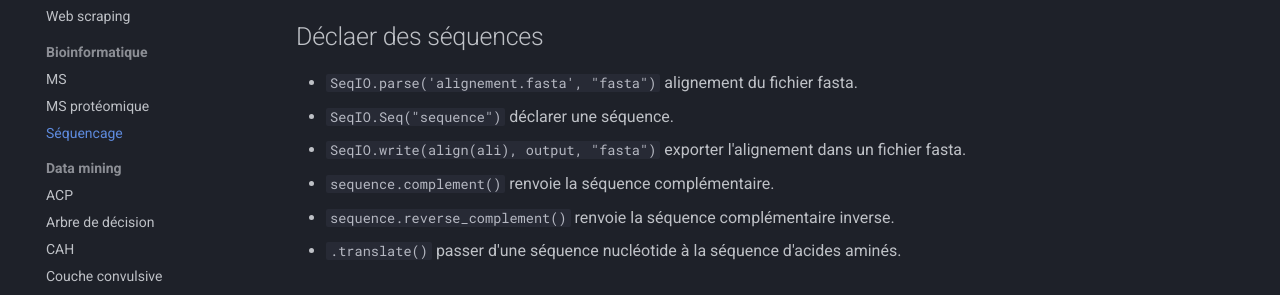
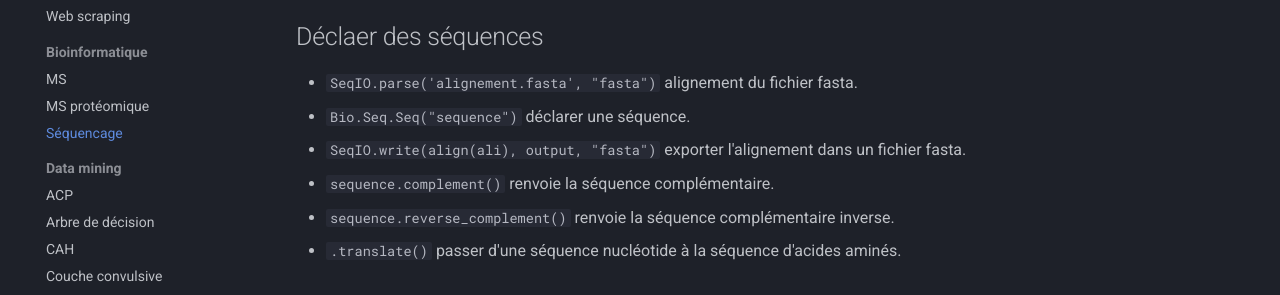
Before and after one commit to gdemare/Informatique, an MkDocs documentation site: the page built from docs/python/sequencage_py.md, in a window 1280 px wide and 900 px high. Shown: the part 389-684 px from the top of the window. Built offline with MkDocs 1.6.1 and Material for MkDocs 9.7.7, drawn with Linux system fonts in a browser that asks for light colours; comment, search, counter and statistics services are not loaded.

Commit message:
Update sequencage_py.md

```diff
--- a/docs/python/sequencage_py.md
+++ b/docs/python/sequencage_py.md
@@ -7,7 +7,7 @@ from Bio import pairwise2
 ## Déclaer des séquences
 
 * `SeqIO.parse('alignement.fasta', "fasta")` alignement du fichier fasta.
-* `SeqIO.Seq("sequence")` déclarer une séquence.
+* `Bio.Seq.Seq("sequence")` déclarer une séquence.
 * `SeqIO.write(align(ali), output, "fasta")` exporter l'alignement dans un fichier fasta.
 * `sequence.complement()` renvoie la séquence complémentaire.
 * `sequence.reverse_complement()` renvoie la séquence complémentaire inverse.
```
